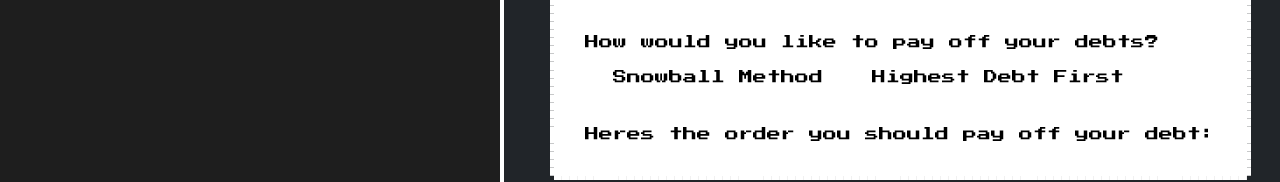
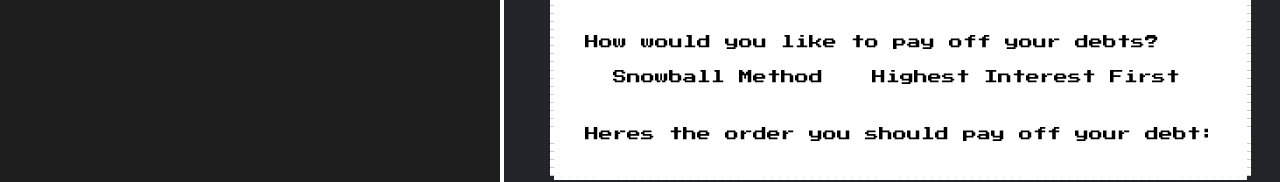
Before and after one commit to kyletucci/debt-fix, a React (Vite) app: page / in a window 1280 px wide. Shown: the part 543-725 px from the top of the page. Built offline with nearby package versions, Linux system fonts and the light colour scheme.

Commit message:
Extended functionality to sort debt containers based on radio selection

```diff
--- a/src/components/DebtCalculator/index.jsx
+++ b/src/components/DebtCalculator/index.jsx
@@ -8,6 +8,16 @@ const DebtCalculator = ({ disposableIncome }) => {
   const [title, setTitle] = useState("");
   const [totalDebts, setTotalDebts] = useState(0);
   const [monthsUntilPayoff, setMonthsUntilPayoff] = useState(0);
+  const [payoffMethod, setPayoffMethod] = useState("snowball");
+
+  const handleMethodChange = (e) => {
+    setPayoffMethod(e.target.value);
+  };
+
+  const sortedDebts =
+    payoffMethod === "snowball"
+      ? debts.sort((a, b) => a.balance - b.balance)
+      : debts.sort((a, b) => b.interestRate - a.interestRate);
 
   const months = [
     "January",
@@ -177,7 +187,9 @@ const DebtCalculator = ({ disposableIncome }) => {
         totalDebts={totalDebts}
         setAndSaveMonthsUntilPayoff={setAndSaveMonthsUntilPayoff}
         monthsUntilPayoff={monthsUntilPayoff}
-        debts={debts}
+        sortedDebts={sortedDebts}
+        handleMethodChange={handleMethodChange}
+        payoffMethod={payoffMethod}
       />
     </div>
   );
--- a/src/components/DebtSummary/index.jsx
+++ b/src/components/DebtSummary/index.jsx
@@ -1,26 +1,17 @@
-import { useEffect, useState } from "react";
+import { useEffect } from "react";
 
 const DebtSummary = ({
   totalDebts,
   disposableIncome,
   setAndSaveMonthsUntilPayoff,
   monthsUntilPayoff,
-  debts,
+  handleMethodChange,
+  payoffMethod,
+  sortedDebts,
 }) => {
   useEffect(() => {
     setAndSaveMonthsUntilPayoff(totalDebts, disposableIncome);
   }, [disposableIncome, totalDebts]);
-
-  const [payoffMethod, setPayoffMethod] = useState("snowball");
-
-  const handleMethodChange = (e) => {
-    setPayoffMethod(e.target.value);
-  };
-
-  const sortedDebts =
-    payoffMethod === "snowball"
-      ? debts.sort((a, b) => a.balance - b.balance)
-      : debts.sort((a, b) => a.interestRate - b.interestRate);
 
   return (
     <div className="nes-container is-rounded summary">
@@ -58,7 +49,7 @@ const DebtSummary = ({
             onChange={handleMethodChange}
             className="nes-radio"
           />
-          <span>Highest Debt First</span>
+          <span>Highest Interest First</span>
         </label>
       </div>
       <ul
```
